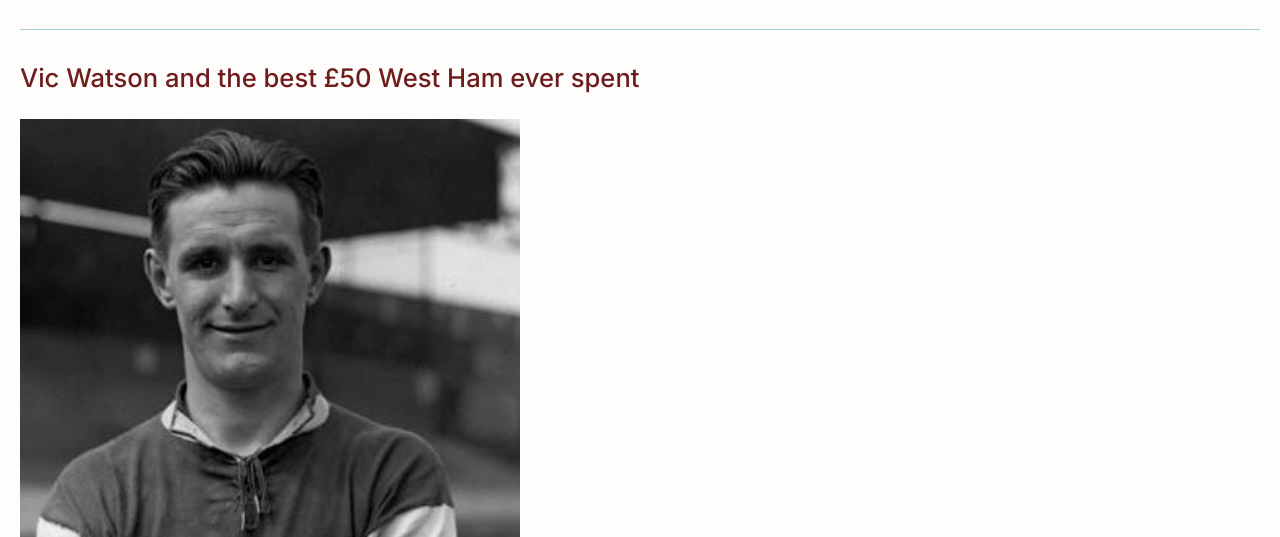
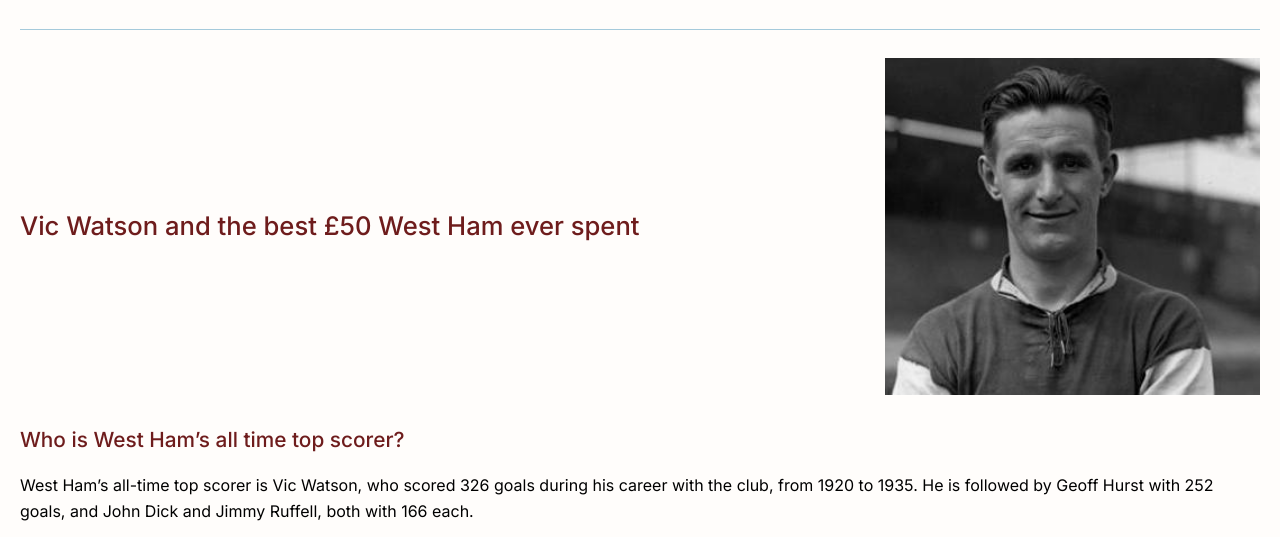
Before and after one commit to adams-paul/ironsallin, a plain HTML site: page articles/vic-watson-and-the-best-50-west-ham-ever-spent/index.html in a window 1280 px wide. Shown: the part 251-788 px from the top of the page. Drawn offline with Linux system fonts and the light colour scheme.

Commit message:
article layout

```diff
--- a/articles/vic-watson-and-the-best-50-west-ham-ever-spent/index.html
+++ b/articles/vic-watson-and-the-best-50-west-ham-ever-spent/index.html
@@ -42,12 +42,36 @@
       width: 17.5%;
       margin: 12px 0 16px 0;
     }
+    /* Image size reduced to 75% */
     .post-image {
       width: 100%;
-      max-width: 500px;
+      max-width: 375px;
       height: auto;
       display: block;
-      margin: 20px 0;
+      margin: 16px 0;
+    }
+
+    /* Top section layout */
+    .article-header-grid {
+      display: flex;
+      flex-direction: column;
+      margin-bottom: 24px;
+    }
+
+    /* Desktop: 2 columns (Title on left, Image on right) */
+    @media (min-width: 768px) {
+      .article-header-grid {
+        display: grid;
+        grid-template-columns: 1.4fr 1fr;
+        column-gap: 32px;
+        align-items: center;
+      }
+      .article-header-grid h1 {
+        margin: 0;
+      }
+      .article-header-grid .post-image {
+        margin: 0 0 0 auto;
+      }
     }
     hr {
       border: none;
@@ -81,9 +105,14 @@
   <hr>
 
   <main>
-    <h1>Vic Watson and the best £50 West Ham ever spent</h1>
-
-    <img src="vic-watson.jpg" alt="Vic Watson" class="post-image">
+    <div class="article-header-grid">
+      <div>
+        <h1>Vic Watson and the best £50 West Ham ever spent</h1>
+      </div>
+      <div>
+        <img src="vic-watson.jpg" alt="Vic Watson" class="post-image">
+      </div>
+    </div>
 
     <h2>Who is West Ham’s all time top scorer?</h2>
     <p>West Ham’s all-time top scorer is Vic Watson, who scored 326 goals during his career with the club, from 1920 to 1935. He is followed by Geoff Hurst with 252 goals, and John Dick and Jimmy Ruffell, both with 166 each.</p>
```
